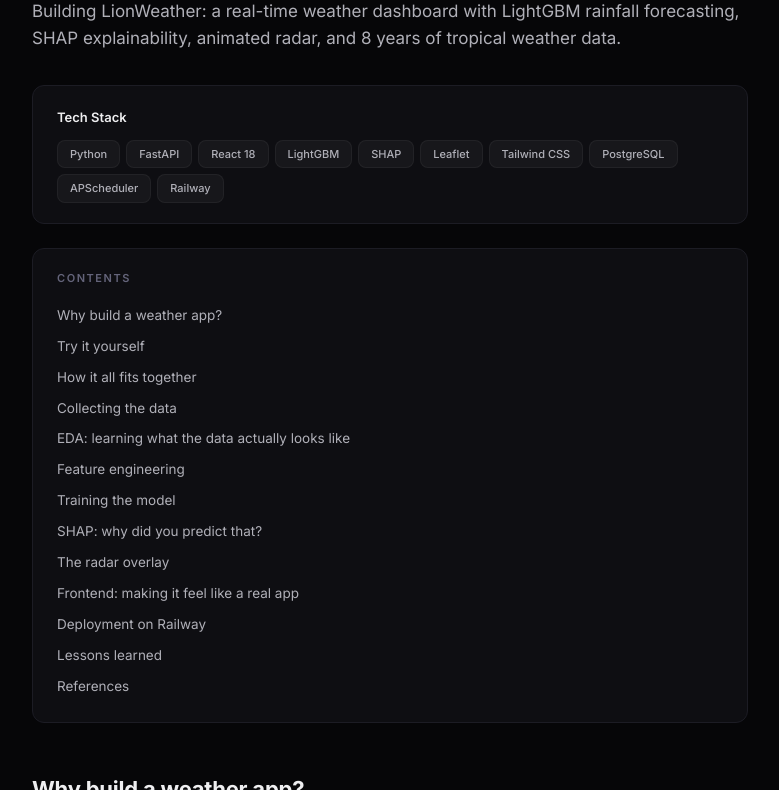
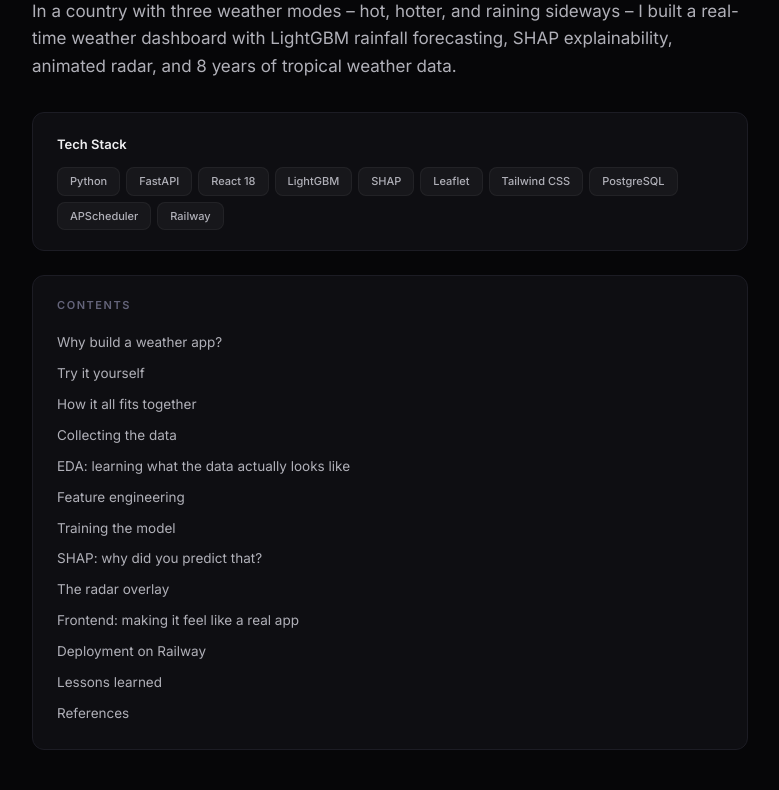
Before and after one commit to haomingkoo/haomingkoo.github.io, a plain HTML site: page blog/posts/lionweather-walkthrough.html in a window 1280 px wide. Shown: the part 296-1086 px from the top of the page, without its empty margins (250-1029 px from the left). Drawn offline with Linux system fonts and the light colour scheme.

Commit message:
fix(blog): update excerpt and add hot/hotter subtitle

```diff
--- a/blog/posts.json
+++ b/blog/posts.json
@@ -23,7 +23,7 @@
       "FastAPI",
       "EDA"
     ],
-    "excerpt": "Building LionWeather: 8 years of NEA data, LightGBM rainfall prediction, SHAP explainability, animated radar, and the hard lesson that tropical weather does not care about your model.",
+    "excerpt": "Building LionWeather: 8 years of NEA data, LightGBM rainfall prediction, SHAP explainability, animated radar, and a whole lot of lessons about tropical weather.",
     "cover": "",
     "readingTime": "14 min"
   }
--- a/blog/posts/lionweather-walkthrough.html
+++ b/blog/posts/lionweather-walkthrough.html
@@ -196,7 +196,8 @@
         </div>
         <h1>I Tried to Predict Singapore's Rain and It Humbled Me</h1>
         <p class="subtitle">
-          Building LionWeather: a real-time weather dashboard with LightGBM rainfall forecasting,
+          In a country with three weather modes &ndash; hot, hotter, and raining sideways &ndash;
+          I built a real-time weather dashboard with LightGBM rainfall forecasting,
           SHAP explainability, animated radar, and 8 years of tropical weather data.
         </p>
 
```
